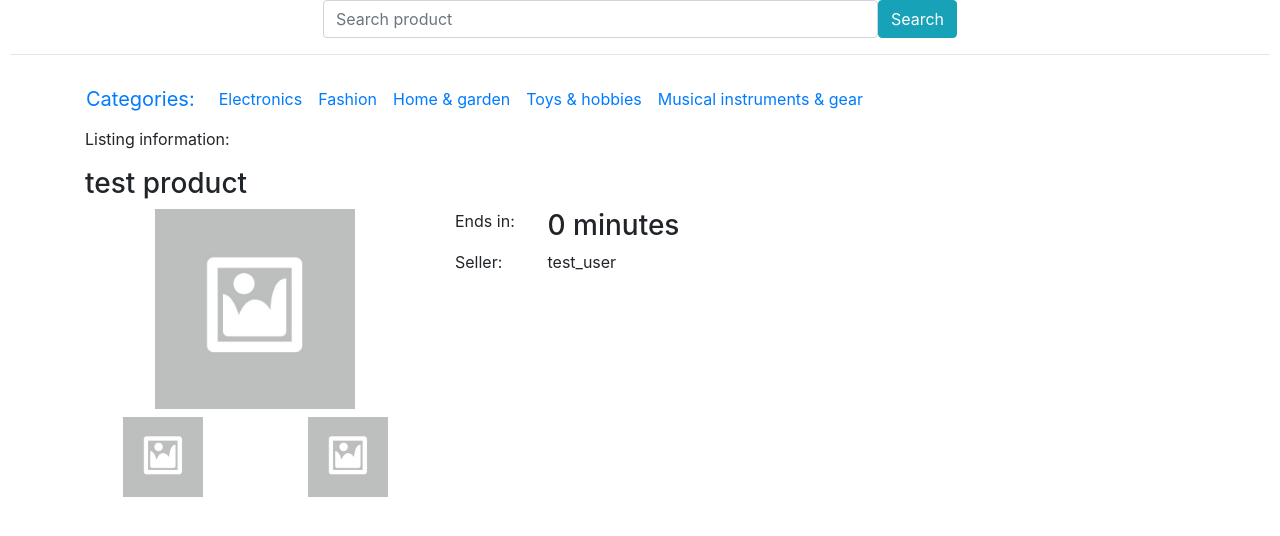
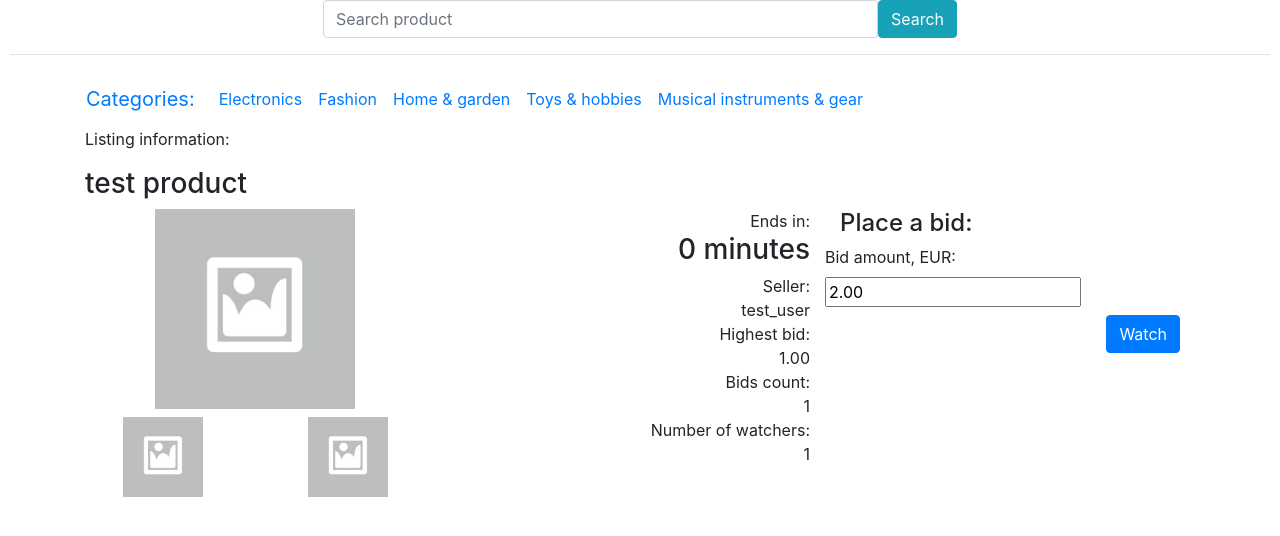
Before and after one commit to muhoed/cs50_web_python, a Django app: page /listing/1/ in a window 1280 px wide. Shown: the part 92-628 px from the top of the page. Run offline with Django 3.2, Linux system fonts and the light colour scheme; data comes from the database, SQL or seed files in the repository; tables that the repository leaves empty hold one stand-in row (values such as "Sample post"); some libraries are stand-ins or nearby versions.

Commit message:
listing view - in-progress

```diff
--- a/commerce/auctions/templates/auctions/listing.html
+++ b/commerce/auctions/templates/auctions/listing.html
@@ -22,19 +22,66 @@
 					</div>
 				</div>
 				<div class="col-6">
-					<div class="row">
-						<div class="col-3">Ends in:</div>
-						<div class="col-3"><h3>{{ object.end_time|timeuntil }}</h3></div>
+					<div class="row justify-content-end">
+					    Ends in:
+					    </div>
+						<div class="row justify-content-end">
+						    <h3>{{ object.end_time|timeuntil }}</h3>
+						    </div>
+					<div class="row justify-content-end">
+					    Seller:</div>
+						<div class="row justify-content-end">
+						    {{ object.product.seller.username }}
+						    </div>
+					<div class="row justify-content-end">
+					    Highest bid:
 					</div>
-					<div class="row">
-						<div class="col-3">Seller:</div>
-						<div class="col-3">{{ object.product.seller.username }}</div>
+					<div class="row justify-content-end">
+					    {{ object.max_bid }}
+					</div>
+					<div class="row justify-content-end">
+					    Bids count:
+					</div>
+					<div class="row justify-content-end">
+					    {{ object.bids.count }}
+					</div>
+					<div class="row justify-content-end">
+					    Number of watchers:
+					</div>
+					<div class="row justify-content-end">
+					    {{ object.followers.count }}
 					</div>
 				</div>
 			</div>
 		</div>
 		<div class="col-4">
-
+			<div class="container">
+			    <h4>Place a bid:</h4>
+			    						{{ form.non_field_errors }}
+			    <form action="{% url 'auctions:bid' object.id %}" method="POST">
+			        {% csrf_token %}
+			        <div class="row">
+			            {{ form.value.error }}
+			        </div>
+			        <div class="row">
+			            {{ form.value.label_tag }}
+			        </div>
+			        <div class="row">
+			            {{ form.value }}
+			        </div>
+			    </form>
+			</div>
+			<div class="row mt-2 justify-content-end">
+			    {% if listing.product.seller == user %}
+								<button class="bnt btn-danger cancel-listing" id="cancel-{{ user.pk }}-{{ object.pk }}">Cancel</button>
+							{% else %}
+								{% if listing in user.watchlist.all %}
+									<button class="btn btn-warning unwatch" id="unwatch-{{ object.id }}">Unwatch</button>
+								{% else %}
+									<button class="btn btn-primary watch" id="watch-{{ object.id }}">Watch</button>
+								{% endif %}
+							{% endif %}
+			</div>
 		</div>
     </div>
 </div>
--- a/commerce/auctions/views.py
+++ b/commerce/auctions/views.py
@@ -918,6 +918,11 @@ def categories(request):
 class ListingView(DetailView):
     model = Listing
 
+    def get_context_data(self, **kwargs):
+        context = super().get_context_data(**kwargs)
+        context["form"] = PlaceBidForm(initial={"value": self.object.max_bid+Decimal(1.00)})
+        return context
+
 
 @login_required
 def change_watchlist(request, listing_pk, action):
```
